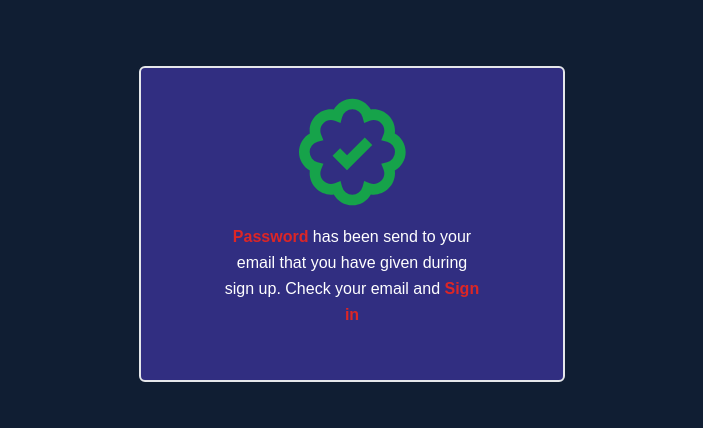
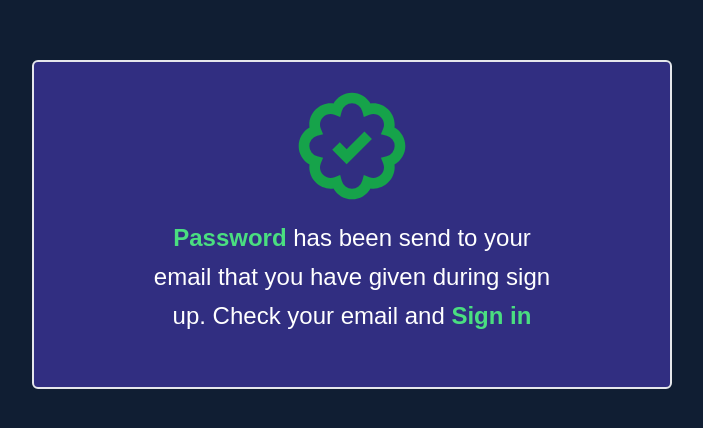
Before and after one commit to centauricoder01/Dream-Project, a React (Create React App) app in the folder client/: page /popup in a window 1280 px wide. Shown: the part 176-604 px from the top of the page, without its empty margins (288-991 px from the left). Built offline with nearby package versions, Linux system fonts and the light colour scheme.

Commit message:
Styling chage in Popup page

```diff
--- a/client/src/App.jsx
+++ b/client/src/App.jsx
@@ -1,5 +1,5 @@
 import { Routes, Route } from "react-router-dom";
-import Home from "./Pages/Home";
+import Home from "./Pages/MainPage/Home";
 import Signup from "./Pages/AuthFiles/Signup";
 import Login from "./Pages/AuthFiles/Login";
 import Popup from "./Pages/AuthFiles/Popup";
--- a/client/src/Pages/AuthFiles/Popup.jsx
+++ b/client/src/Pages/AuthFiles/Popup.jsx
@@ -5,15 +5,16 @@ import { Link } from "react-router-dom";
 const Popup = () => {
   return (
     <section className="text-gray-600 body-font flex justify-center items-center h-screen	">
-      <div className="container px-5 py-5 mx-auto border-2 w-1/3 rounded-md bg-indigo-900	">
+      <div className="container px-5 py-5 mx-auto border-2 w-1/2 rounded-md bg-indigo-900	">
         <div className="flex flex-col text-center w-full m-auto">
           <BiBadgeCheck className="text-green-600 text-9xl w-full" />
         </div>
         <div className="text-center lg:w-2/3 w-full m-auto mt-2">
-          <p className="mb-8 leading-relaxed text-white w-full text-center">
-            <strong className="text-red-600">Password</strong> has been send to
-            your email that you have given during sign up. Check your email and{" "}
-            <strong className="text-red-600">
+          <p className="mb-8 leading-relaxed text-white w-full text-center text-2xl">
+            <strong className="text-green-400">Password</strong> has been send
+            to your email that you have given during sign up. Check your email
+            and{" "}
+            <strong className="text-green-400">
               <Link to={"/login"}>Sign in</Link>
             </strong>
           </p>
--- a/client/src/Pages/Home.jsx
+++ b/client/src/Pages/MainPage/Home.jsx
@@ -1,4 +1,4 @@
-import TalkHub from "../Assets/homeimg.png";
+import TalkHub from "../../Assets/homeimg.png";
 import { Link } from "react-router-dom";
 
 const Home = () => {
```
